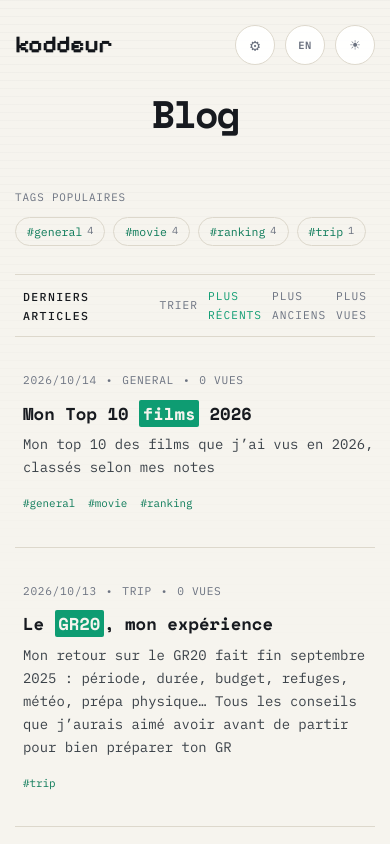
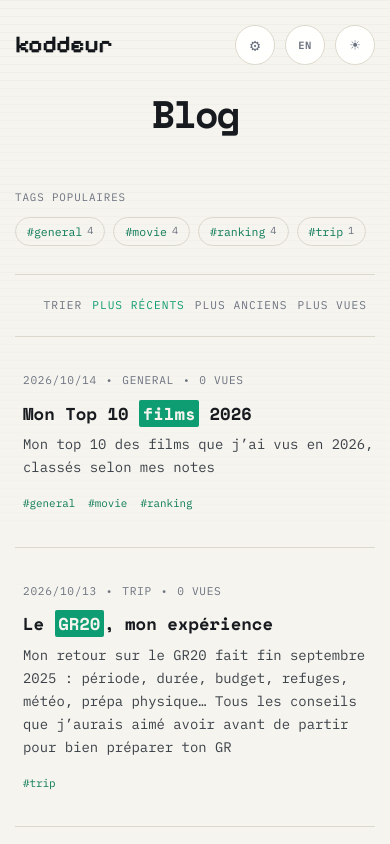
Before and after one commit to koddeur/koddeur-website, a Next.js app: page /blog in a window 390 px wide. Shown: the top 844 px of the page. Built offline with nearby package versions, Linux system fonts and the light colour scheme; no server answers.

Commit message:
Hide the blog feed title on mobile to give room to sorting

```diff
--- a/app/blog/page.tsx
+++ b/app/blog/page.tsx
@@ -64,7 +64,7 @@ export default async function BlogHome({ searchParams }: { searchParams: Promise
 
       <section className="feed" aria-labelledby="latest-title">
         <div className="section-heading">
-          <h2 id="latest-title"><Bi fr="Derniers articles" en="Latest articles" /></h2>
+          <h2 id="latest-title" className="feed-title"><Bi fr="Derniers articles" en="Latest articles" /></h2>
           <div className="section-heading-right">
             <div className="sort-control">
               <span><Bi fr="Trier" en="Sort" /></span>
--- a/app/globals.css
+++ b/app/globals.css
@@ -231,5 +231,5 @@ footer { display: flex; justify-content: space-between; margin-top: 38px; color:
 .compact-list time { flex: none; color: var(--muted); font-size: .64rem; letter-spacing: .04em; text-transform: uppercase; white-space: nowrap; }
 .tag-row a { transition: color .15s; }.tag-row a:hover { color: var(--electric); text-decoration: underline; }
 .filter-note { display: flex; align-items: center; flex-wrap: wrap; gap: 8px; margin: 16px 0 0; padding: 10px 14px; border: 1px solid var(--electric-dim); color: var(--body-soft); font-size: .74rem; }.filter-note strong { color: var(--electric); font-weight: 600; }.filter-note a { color: var(--electric-dim); text-decoration: underline; }.filter-note a:hover { color: var(--electric); }
-@media (max-width: 760px) { .prose .ranking-item { grid-template-columns: 42px minmax(0, 1fr) auto; gap: 10px; padding: 12px 12px; }.shell { width: min(100% - 30px, 960px); padding-top: 25px; }.home-header { padding: 0 0 54px; }.article-card { grid-template-columns: 1fr; gap: 12px; padding-right: 0; }.read-link { grid-column: 1; justify-self: start; }.project-card { grid-template-columns: 1fr; gap: 12px; padding-right: 0; }.project-thumb { width: 100%; height: 210px; }.article-nav { padding-bottom: 40px; }.article-page h1, .admin-heading h1 { letter-spacing: -.07em; }.article-kicker { display: grid; gap: 4px; }.admin-editor { grid-template-columns: 1fr; }.article-index { position: static; }.article-index-list { max-height: 190px; }.article-form { padding: 20px; }.admin-shell { width: min(100% - 30px, 760px); }.landing-title { margin: 40px 0 34px; }.social-grid { grid-template-columns: repeat(3, 84px); gap: 8px; margin-bottom: 36px; }.social-tile { width: 84px; height: 84px; }.landing-links { gap: 18px; }.landing-content { display: flex; flex-direction: column; align-items: center; flex: 1; justify-content: center; }.tag-cloud-list a:nth-child(n+5) { display: none; } }
+@media (max-width: 760px) { .prose .ranking-item { grid-template-columns: 42px minmax(0, 1fr) auto; gap: 10px; padding: 12px 12px; }.shell { width: min(100% - 30px, 960px); padding-top: 25px; }.home-header { padding: 0 0 54px; }.article-card { grid-template-columns: 1fr; gap: 12px; padding-right: 0; }.read-link { grid-column: 1; justify-self: start; }.project-card { grid-template-columns: 1fr; gap: 12px; padding-right: 0; }.project-thumb { width: 100%; height: 210px; }.article-nav { padding-bottom: 40px; }.article-page h1, .admin-heading h1 { letter-spacing: -.07em; }.article-kicker { display: grid; gap: 4px; }.admin-editor { grid-template-columns: 1fr; }.article-index { position: static; }.article-index-list { max-height: 190px; }.article-form { padding: 20px; }.admin-shell { width: min(100% - 30px, 760px); }.landing-title { margin: 40px 0 34px; }.social-grid { grid-template-columns: repeat(3, 84px); gap: 8px; margin-bottom: 36px; }.social-tile { width: 84px; height: 84px; }.landing-links { gap: 18px; }.landing-content { display: flex; flex-direction: column; align-items: center; flex: 1; justify-content: center; }.tag-cloud-list a:nth-child(n+5) { display: none; }.section-heading:has(.feed-title) { grid-template-columns: 1fr; }.feed-title { position: absolute; width: 1px; height: 1px; overflow: hidden; clip-path: inset(50%); white-space: nowrap; } }
 @media (prefers-reduced-motion: reduce) { *, *::before, *::after { transition-duration: .01ms !important; animation-duration: .01ms !important; } }
```
